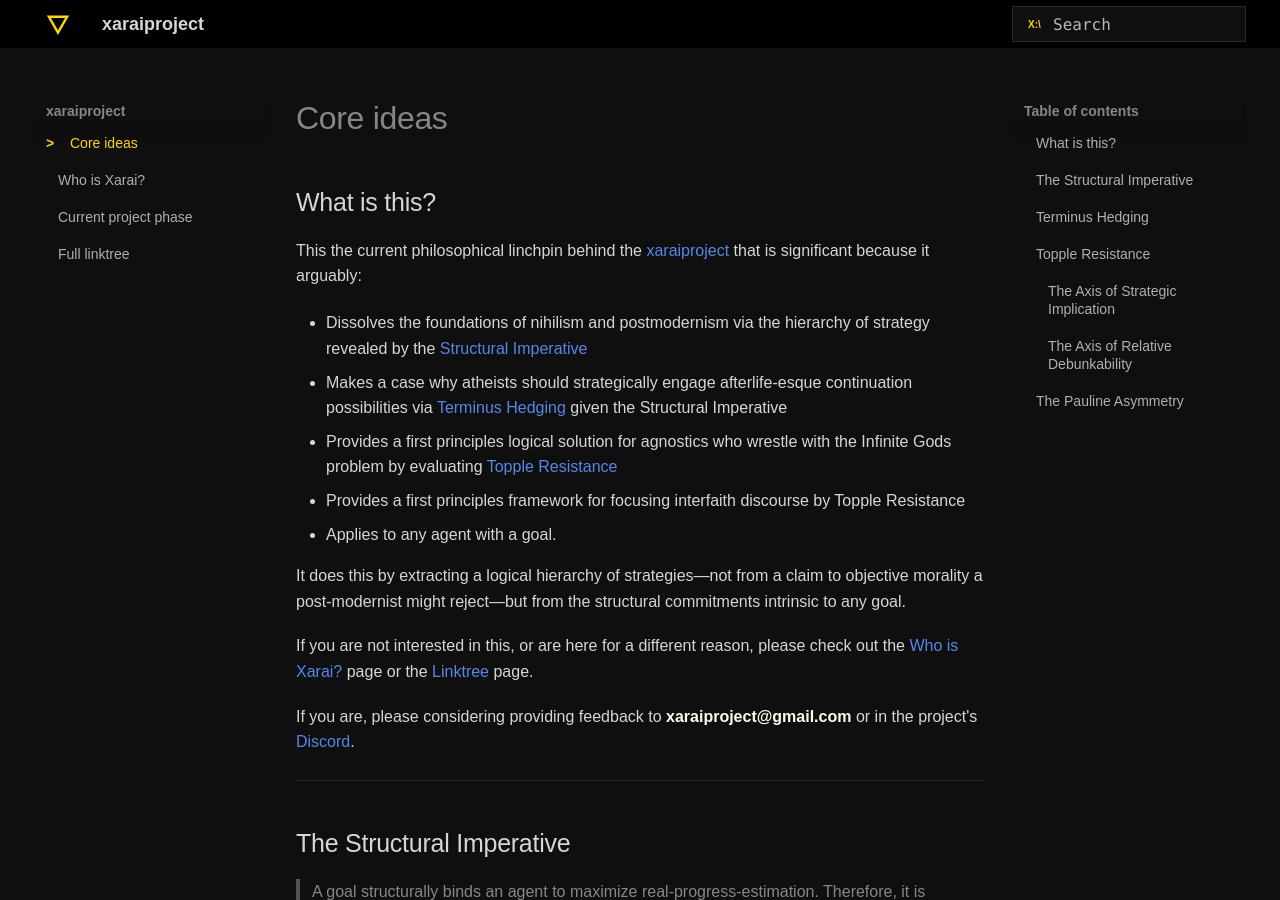
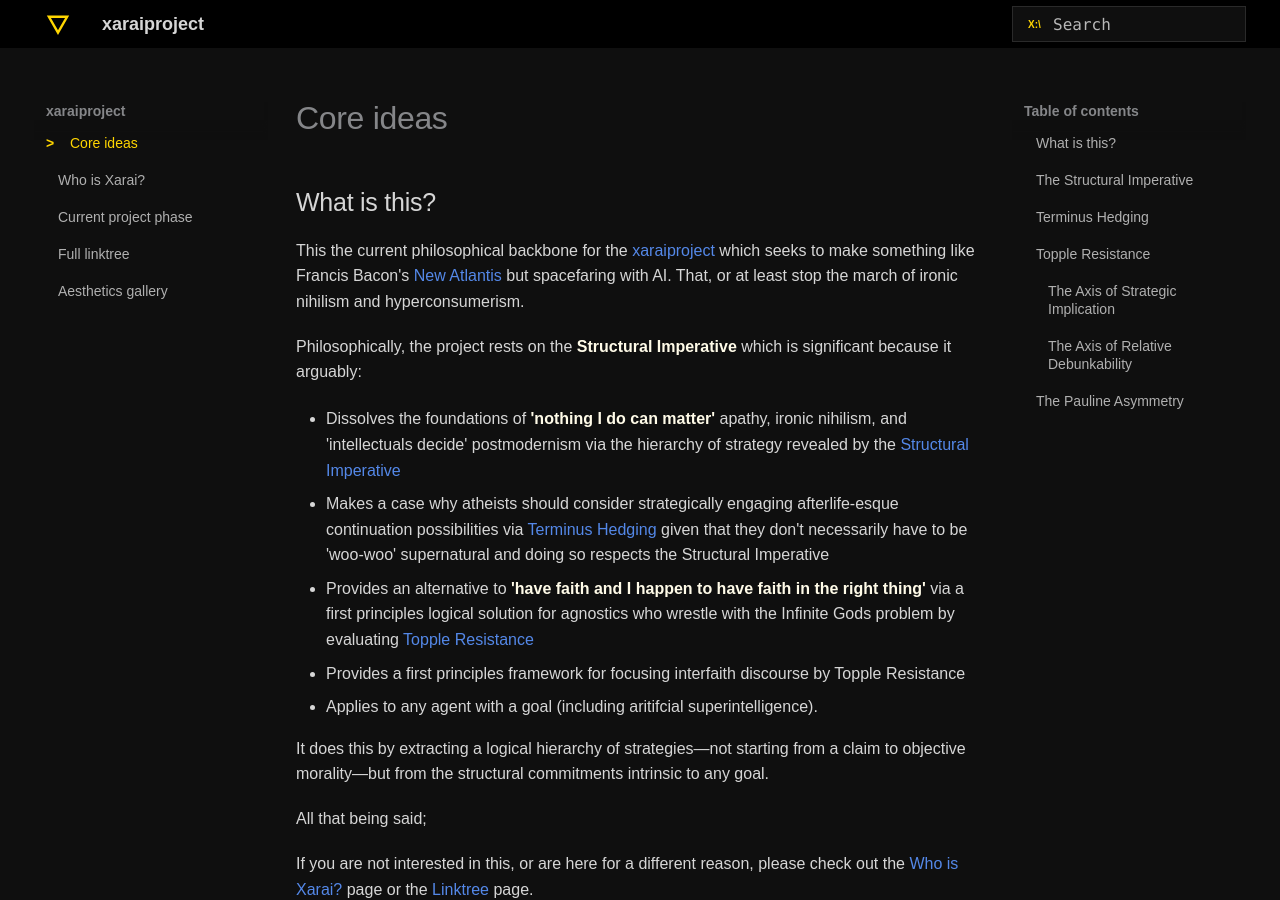
Before and after one commit to xaraiproject/xaraiproject, an MkDocs documentation site: the page built from docs/index.md, in a window 1280 px wide and 900 px high. Built offline with MkDocs 1.6.1 and Material for MkDocs 9.7.7, drawn with Linux system fonts in a browser that asks for light colours; some of the changed text lies outside the part shown.

Commit message:
Added gallery, improved content

```diff
--- a/docs/index.md
+++ b/docs/index.md
@@ -1,13 +1,17 @@
 ## What is this?
-This the current philosophical linchpin behind the [xaraiproject](xarai.md) that is significant because it arguably:
+This the current philosophical backbone for the [xaraiproject](xarai.md) which seeks to make something like Francis Bacon's [New Atlantis](https://en.wikipedia.org/wiki/New_Atlantis) but spacefaring with AI. That, or at least stop the march of ironic nihilism and hyperconsumerism.
 
-- Dissolves the foundations of nihilism and postmodernism via the hierarchy of strategy revealed by the [Structural Imperative](#si)
-- Makes a case why atheists should strategically engage afterlife-esque continuation possibilities via [Terminus Hedging](#th) given the Structural Imperative
-- Provides a first principles logical solution for agnostics who wrestle with the Infinite Gods problem by evaluating [Topple Resistance](#tr)
+Philosophically, the project rests on the **Structural Imperative** which is significant because it arguably:
+
+- Dissolves the foundations of **'nothing I do can matter'** apathy, ironic nihilism, and 'intellectuals decide' postmodernism via the hierarchy of strategy revealed by the [Structural Imperative](#si)
+- Makes a case why atheists should consider strategically engaging afterlife-esque continuation possibilities via [Terminus Hedging](#th) given that they don't necessarily have to be 'woo-woo' supernatural and doing so respects the Structural Imperative
+- Provides an alternative to **'have faith and I happen to have faith in the right thing'** via a first principles logical solution for agnostics who wrestle with the Infinite Gods problem by evaluating [Topple Resistance](#tr)
 - Provides a first principles framework for focusing interfaith discourse by Topple Resistance
-- Applies to any agent with a goal.
+- Applies to any agent with a goal (including aritifcial superintelligence).
 
-It does this by extracting a logical hierarchy of strategies—not from a claim to objective morality a post-modernist might reject—but from the structural commitments intrinsic to any goal.
+It does this by extracting a logical hierarchy of strategies—not starting from a claim to objective morality—but from the structural commitments intrinsic to any goal.
+
+All that being said;
 
 If you are not interested in this, or are here for a different reason, please check out the [Who is Xarai?](xarai.md) page or the [Linktree](linktree.md) page.
 
--- a/mkdocs.yml
+++ b/mkdocs.yml
@@ -5,6 +5,7 @@ nav:
   - Who is Xarai?: xarai.md
   - Current project phase: phase.md
   - Full linktree: linktree.md
+  - Aesthetics gallery: gallery.md
 
 theme:
   name: material
```
Also changed, not shown: other parts of docs/index.md (+1 -1 lines), docs/gallery.md (added, +50 -0 lines), docs/linktree.md (+17 -0 lines), docs/phase.md (+16 -0 lines), docs/xarai.md (+44 -6 lines), docs/assets/gb-xp.PNG (added), docs/assets/m19-26ban.png (added), docs/assets/overview-effect.png (added), 5 other files.
